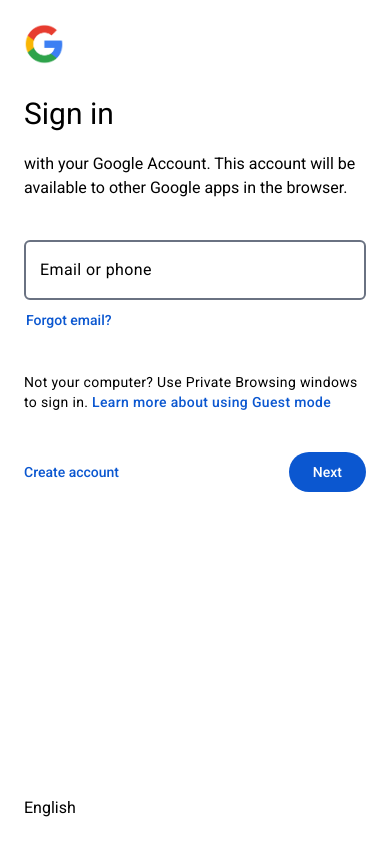
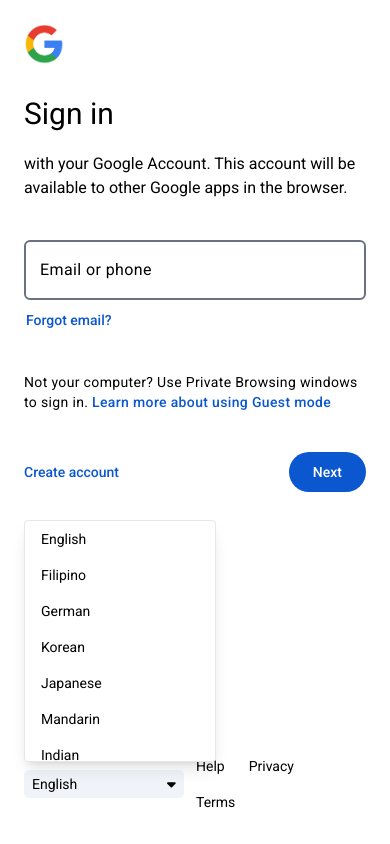
Before and after one commit to gabriez/google-login-clone, a React (Vite) app: page / in a window 390 px wide. Both pictures are taken after a click on the button "English". Built offline with nearby package versions, Linux system fonts and the light colour scheme.

Commit message:
Created mobile version

```diff
--- a/package.json
+++ b/package.json
@@ -10,6 +10,11 @@
     "preview": "vite preview"
   },
   "dependencies": {
+    "@fortawesome/fontawesome-svg-core": "^6.7.2",
+    "@fortawesome/free-brands-svg-icons": "^6.7.2",
+    "@fortawesome/free-regular-svg-icons": "^6.7.2",
+    "@fortawesome/free-solid-svg-icons": "^6.7.2",
+    "@fortawesome/react-fontawesome": "^0.2.2",
     "@tailwindcss/vite": "^4.1.11",
     "react": "^19.1.0",
     "react-dom": "^19.1.0",
--- a/src/components/DropdownMenu.tsx
+++ b/src/components/DropdownMenu.tsx
@@ -1,9 +1,99 @@
+import { FontAwesomeIcon } from '@fortawesome/react-fontawesome';
+import {faCaretDown} from '@fortawesome/free-solid-svg-icons';
+
+import { useEffect, useRef, useState } from 'react';
+
+interface Props {
+  listOptions: string[]
+  onSelect: (value: string) => void,
+}
+
+export default function DropdownMenu({listOptions, onSelect}: Props) {
+  const [isOpen, setIsOpen] = useState(false);
+  const [selected, setSelected] = useState(listOptions[0]);
+
+  // For dynamic positioning of dropdown
+  const [dropUp, setDropUp] = useState(false);
+  const buttonRef = useRef<HTMLButtonElement>(null);
+
+  // For outside clicked
+  const dropdownRef = useRef<HTMLDivElement>(null);
+
+  const toggleDropDown = () => {
+    setIsOpen(prev => !prev);
+  }
+
+  const handleSelect = (option: string) => {
+    setSelected(option);
+    setIsOpen(false);
+    onSelect(option);
+  }
+
+  useEffect(() => {
+    if (isOpen && buttonRef.current){
+      const rect = buttonRef.current.getBoundingClientRect();
+      const spaceBelow = window.innerHeight - rect.bottom;
+      const spaceAbove = rect.top;
+
+      setDropUp(spaceBelow < 160 && spaceAbove > spaceBelow);
+    }
+  }, [isOpen]);
+
+  // Handle outside click
+  useEffect(() => {
+    const handleClickOutside = (event: MouseEvent | TouchEvent) => {
+      if (
+        dropdownRef.current &&
+        !dropdownRef.current.contains(event.target as Node)
+      ) {
+        setIsOpen(false);
+      }
+    };
+
+    if (isOpen) {
+      document.addEventListener("mousedown", handleClickOutside);
+      document.addEventListener("touchstart", handleClickOutside);
+    }
+
+    return () => {
+      document.removeEventListener("mousedown", handleClickOutside);
+      document.removeEventListener("touchstart", handleClickOutside);
+    };
+  }, [isOpen]);
+
+  return (
+    <div className='relative font-roboto' ref={dropdownRef}>
+
+      {/* Dropdown trigger */}
+      <button
+        ref={buttonRef}
+        onClick={toggleDropDown}
+        className='bg-whiteBg w-40 px-2 py-1 text-sm text-black rounded-md flex justify-between items-center gap-2 cursor-pointer focus:bg-light-gray'>
+        {selected}
+        <FontAwesomeIcon icon={faCaretDown} className='text-black'/>
+      </button>
+
+      {/* Dropdown menu */}
+      {
+        isOpen &&
+        <div className={`absolute w-48 z-50 origin-top-right bg-white shadow-lg border border-gray-200 rounded ${dropUp ? "bottom-full mb-2" : "mt-2 top-full"}`}>
+          <ul className='max-h-60 overflow-y-auto'>
+            {
+              listOptions.map((option, index) => (
+                <li
+                  key={index}
+                  onClick={() => handleSelect(option)}
+                  className='px-4 py-2 text-sm text-black cursor-pointer hover:bg-blueBg'>
+                  {option}
+                </li>
+              ))
+            }
+          </ul>
+        </div>
+      }
 
 
-export default function DropdownMenu() {
-  return (
-    <button>
+    </div>
 
-    </button>
   )
 }
--- a/src/components/Footer.tsx
+++ b/src/components/Footer.tsx
@@ -1,9 +1,42 @@
+import DropdownMenu from "./DropdownMenu";
 
+import { useState } from "react";
+import LinkText from "./LinkText";
 
 export default function Footer() {
+  const [selectedLanguage, setSelectedLanguage] = useState("");
+
+  const listOfLanguage = [
+    "English",
+    "Filipino",
+    "German",
+    "Korean",
+    "Japanese",
+    "Mandarin",
+    "Indian",
+    "Latin",
+    "Bisaya",
+    "Conyo",
+    "Russian",
+    "Hood Language",
+  ];
+
+  const handleSelectLanguage = (value: string) => {
+    setSelectedLanguage(value);
+    console.log(selectedLanguage);
+  }
+
   return (
-    <footer>
-      <button>English</button>
+    <footer className="flex justify-between items-center">
+      <div>
+        <DropdownMenu listOptions={listOfLanguage} onSelect={handleSelectLanguage}/>
+      </div>
+
+      <div>
+        <LinkText label="Help" onClick={() => console.log("Help")}/>
+        <LinkText label="Privacy" onClick={() => console.log("Privacy")}/>
+        <LinkText label="Terms" onClick={() => console.log("Terms")}/>
+      </div>
     </footer>
   )
 }
--- /dev/null
+++ b/src/components/LinkText.tsx
@@ -0,0 +1,13 @@
+
+interface Props {
+  label: string,
+  onClick: () => void
+}
+
+export default function LinkText({label, onClick}: Props) {
+  return (
+    <button className="px-3 py-2 text-black text-sm font-roboto active:bg-light-gray rounded-md cursor-pointer">
+      {label}
+    </button>
+  )
+}
```
Also changed, not shown: 1 other file (tests, documents, lock files or other folders).
